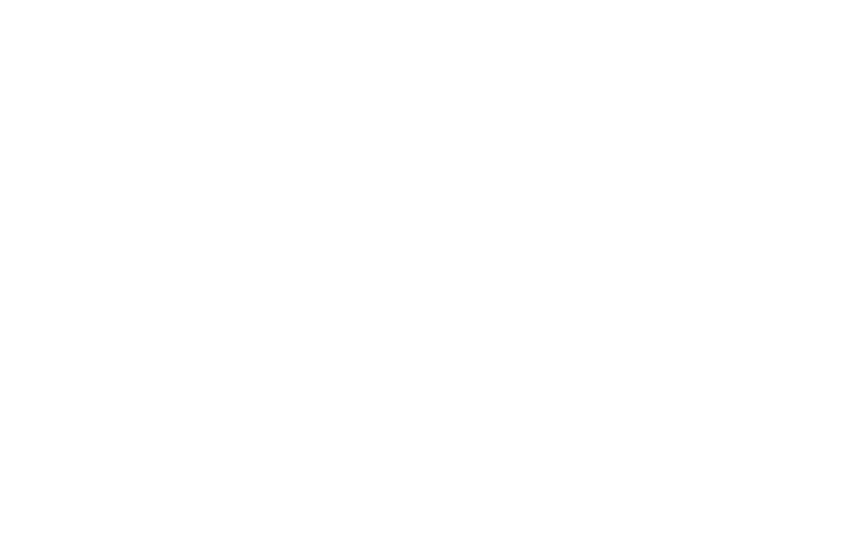
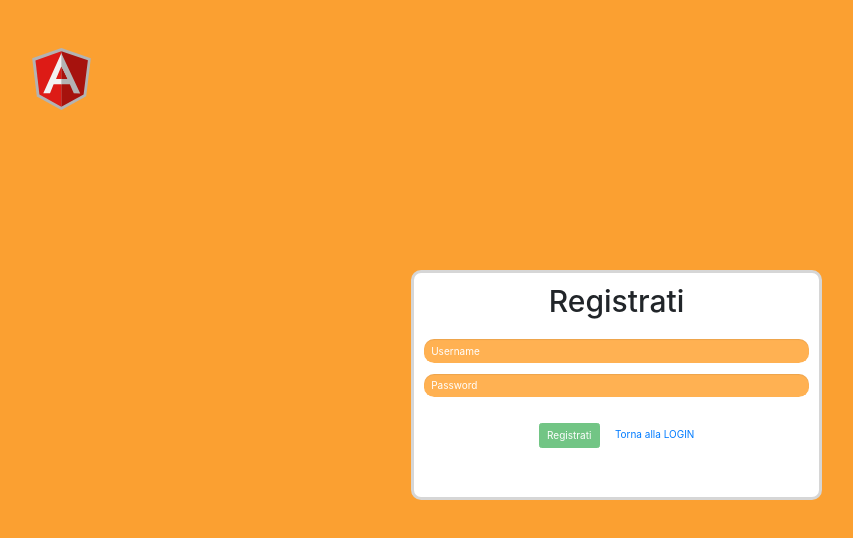
Before and after one commit to AnthonyContrader/iShortner, an Angular app: page /login/register in a window 1280 px wide. Before the commit this address led to /. Shown: the top 538 px of the page, without its empty margins (31-884 px from the left). Built offline with nearby package versions, Linux system fonts and the light colour scheme.

Commit message:
inserimento register

```diff
--- a/src/app/login/login-routing.module.ts
+++ b/src/app/login/login-routing.module.ts
@@ -1,6 +1,7 @@
 import { NgModule } from '@angular/core';
 import { Routes, RouterModule } from '@angular/router';
 import { LoginComponent } from './login.component';
+import { RegisterComponent } from './register/register.component';
 
 /**
  * Routing del LoginModule. gestisce il routing per le pagine di login
@@ -12,8 +13,9 @@
  * @author Vittorio Valent
  */
 const routes: Routes = [
-  { path:'login', component: LoginComponent}
-];
+   {path:'login', component: LoginComponent},
+  {path: 'login/register', component: RegisterComponent}
+]
 
 @NgModule({
   imports: [RouterModule.forRoot(routes)],
--- a/src/app/login/login.component.html
+++ b/src/app/login/login.component.html
@@ -16,7 +16,7 @@
         </div>
         <br>
         <button class="btn btn-success mr-4" type="submit" (click)="login(f)">Login</button>
-        <button class="btn btn-secondary ml-4" type="submit" (click)="register(f)">Sign Up</button>
+          <a class="register" [routerLink]="['/login/register']">Registrati</a>
       </form>
     </div>
   </div>
--- a/src/app/login/login.component.ts
+++ b/src/app/login/login.component.ts
@@ -21,13 +21,7 @@
   ngOnInit() {
   }
 
-  register(f: NgForm): void{
-    this.userDTO = new UserDTO();
-    this.userDTO.username = f.value.username;
-    this.userDTO.password = f.value.password;
-    this.userDTO.usertype = Usertype.USER;
-    this.service.register(this.userDTO).subscribe(() =>  console.log("User registrato"));
-  }
+
 
   login(f: NgForm): void {
     this.loginDTO = new LoginDTO(f.value.username, f.value.password);
--- a/src/app/login/login.module.ts
+++ b/src/app/login/login.module.ts
@@ -3,6 +3,7 @@
 import { LoginComponent } from './login.component';
 import { LoginRoutingModule } from './login-routing.module';
 import { FormsModule } from '@angular/forms';
+import { RegisterComponent } from './register/register.component';
 
 /**
  * Questo modulo serve unicamente Login e Registrazione (non implementata)
@@ -11,7 +12,7 @@
  * @author Vittorio Valent
  */
 @NgModule({
-  declarations: [LoginComponent],
+  declarations: [LoginComponent, RegisterComponent],
 
   imports: [
     CommonModule,
--- /dev/null
+++ b/src/app/login/register/register.component.css
@@ -0,0 +1,64 @@
+h2 {
+    font-size: 30px;
+}
+form{
+    margin-top:270px;
+    width: 50%;
+    height: 50%;
+    padding: 10px;
+    border-radius: 10px;
+    border-color: rgb(214, 214, 214);
+    background-color: white;
+    border-style: solid;
+}
+
+img{
+    position: inherit;
+    width:15%;
+    margin: 12%;
+}
+
+input, input:hover, input::selection, input:checked, input:focus{
+    border: 0;
+    background-color: darkorange;
+    border-radius: 10px;
+    color: white;
+    border-bottom: 1px solid crimson;
+    margin: 0px;
+}
+
+.container-fluid{
+    background-color: rgb(251, 160, 49);
+    height: 100vh;
+}
+input::placeholder{
+    color: white;
+}
+.form-control{
+border: none;
+background-color: rgba(255, 140, 0, 0.678);
+color: white;
+border-bottom: 1px solid white;
+}
+
+.login{
+border: none;
+background-color: darkorange;
+color: white;
+border: 1px solid white;
+border-radius: 2px;
+padding-top: 10px;
+padding-right: auto;
+padding-bottom: 10px;
+padding-left: auto;
+}
+
+p{
+font-size: 14px;
+color: white;
+}
+
+.red {
+    font-size: 14px;
+    color: rgb(224, 5, 5);
+}
--- /dev/null
+++ b/src/app/login/register/register.component.html
@@ -0,0 +1,26 @@
+
+<div class="container-fluid">
+  <div class="row">
+    <div class="col-md-4">
+      <img src="../../assets/logo.svg" alt="logo">
+    </div>
+    <div class="col-md-8 text-center">
+      <form #f="ngForm">
+        <h2>Registrati</h2>
+        <br>
+        <div class="form-group">
+          <input required  class="form-control" type="text" id="user" name="username" placeholder="Username" ngModel>
+        </div>
+        <div class="form-group">
+          <input required  class="form-control" type="password" id="pass" name="password" placeholder="Password" ngModel>
+        </div>
+        <br>
+        <button [disabled]="f.invalid" class="btn btn-success mr-4" type="submit" (click)="register(f)" >Registrati</button>
+        <a [routerLink]="['/login']">Torna alla LOGIN</a>
+        <div *ngIf="err">
+          <h2 class="red" >*Username già utilizzato, riprova</h2>
+       </div>
+      </form>
+    </div>
+  </div>
+</div>
--- /dev/null
+++ b/src/app/login/register/register.component.ts
@@ -0,0 +1,33 @@
+import { Component, OnInit } from '@angular/core';
+import { NgForm } from '@angular/forms';
+import { Router } from '@angular/router';
+import { UserDTO } from 'src/dto/userdto';
+import { Usertype } from 'src/dto/usertype';
+import { UserService } from 'src/service/user.service';
+
+@Component({
+  selector: 'app-register',
+  templateUrl: './register.component.html',
+  styleUrls: ['./register.component.css']
+})
+export class RegisterComponent implements OnInit {
+
+  userDTO: UserDTO;
+  err = false;
+
+  constructor(private service: UserService, private router: Router) { }
+
+  ngOnInit() {
+    this.err = false;
+  }
+
+  register(f: NgForm): void{
+    this.userDTO = new UserDTO();
+    this.userDTO.username = f.value.username;
+    this.userDTO.password = f.value.password;
+    this.userDTO.usertype = Usertype.USER;
+    this.service.register(this.userDTO).subscribe((res) => {this.err = false;  this.router.navigate(['/login']);} , (res) => {this.err = true} );
+  }
+
+
+}
--- a/src/service/abstractservice.ts
+++ b/src/service/abstractservice.ts
@@ -41,6 +41,6 @@
     }
     // modificare in seguito se si vuole aggiungere controllo registrazione
     register(dto: DTO): Observable<any> {
-        return this.http.post('http://localhost:' + this.port + '/user/insert', dto);
+        return this.http.post('http://localhost:' + this.port + '/user/register', dto);
     }
 }
```
Also changed, not shown: src/app/user/user-edit/user-edit.component.html (added, +14 -0 lines), src/app/user/user-edit/user-edit.component.ts (added, +33 -0 lines), src/app/user/user-edit/user-edit.component.css (added).
